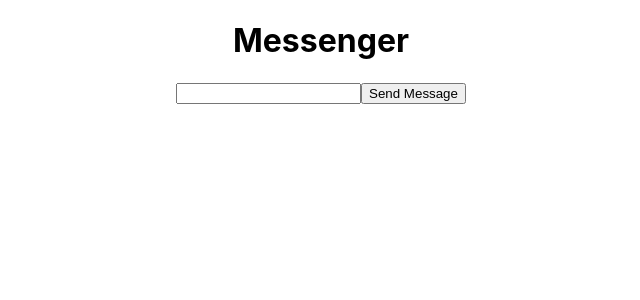
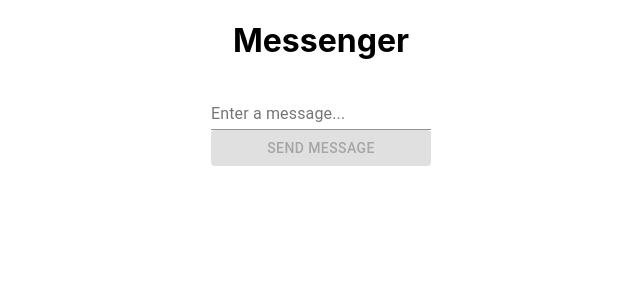
Before and after one commit to awantech-io/fb-messenger-clone, a React (Create React App) app: page / in a window 1280 px wide. Shown: the top 300 px of the page, without its empty margins (319-959 px from the left). Built offline with nearby package versions, Linux system fonts and the light colour scheme.

Commit message:
style button & form

```diff
--- a/package.json
+++ b/package.json
@@ -3,6 +3,7 @@
   "version": "0.1.0",
   "private": true,
   "dependencies": {
+    "@material-ui/core": "^4.11.0",
     "@testing-library/jest-dom": "^4.2.4",
     "@testing-library/react": "^9.5.0",
     "@testing-library/user-event": "^7.2.1",
--- a/src/App.js
+++ b/src/App.js
@@ -1,4 +1,5 @@
 import React, { useState } from 'react';
+import { Button, FormControl, InputLabel, Input } from '@material-ui/core';
 import './App.css';
 
 function App() {
@@ -10,21 +11,26 @@ function App() {
   console.log(input);
   console.log(messages);
 
-  // function send message inpu
+  // function send message input
   const sendMessage = (event) => {
     // add the input in message array
     setMessage([...messages, input]);
     setInput('');
+    event.preventDefault();
   }
 
   return (
     <div className="App">
       <h1>Messenger</h1>
 
-      <input value={input} onChange={event => setInput(event.target.value)}/>
-      <button onClick={sendMessage}>Send Message</button>
+      <form>
+      <FormControl>
+      <InputLabel >Enter a message...</InputLabel>
+      <Input value={input} onChange={event => setInput(event.target.value)} />
+      <Button disabled={!input} variant="contained" color="primary" type='submit' onClick={sendMessage}>Send Message</Button>
+      </FormControl>
+      </form>
 
-      {/* messages  */}
       {
         messages.map(message => (
         <p>{message}</p>
```
Also changed, not shown: 2 other files (tests, documents, lock files or other folders).
